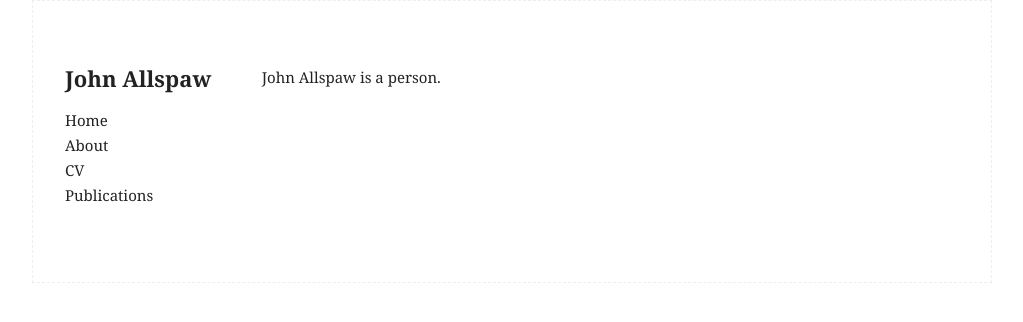
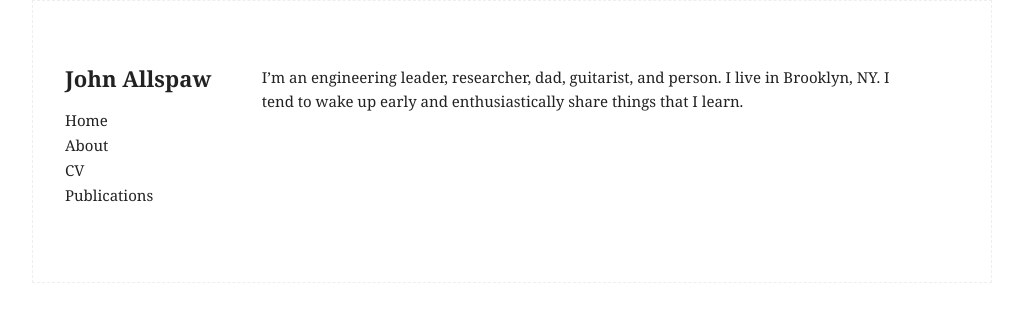
Before and after one commit to jallspaw/jallspaw.github.io, a Jekyll site: the page built from _posts/2017-06-14-.markdown, in a window 1280 px wide. Shown: the top 322 px of the page, without its empty margins (128-1151 px from the left). Built offline with Jekyll 4.4.1, drawn with Linux system fonts in a browser that asks for light colours.

Commit message:
added some details

```diff
--- a/_posts/2017-06-14-.markdown
+++ b/_posts/2017-06-14-.markdown
@@ -1,4 +1,6 @@
 ---
 layout: post
 ---
-John Allspaw is a person.
+I'm an engineering leader, researcher, dad, guitarist, and person.
+I live in Brooklyn, NY.
+I tend to wake up early and enthusiastically share things that I learn.
```
